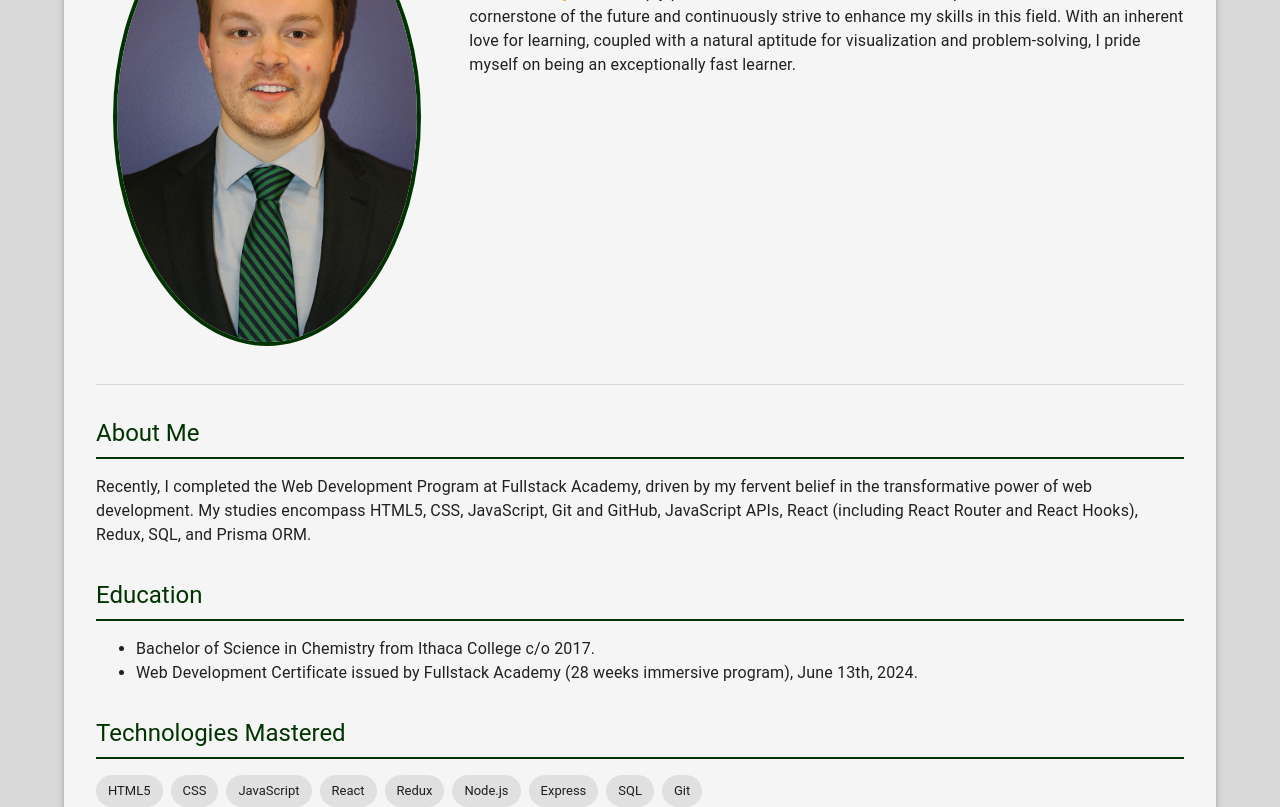
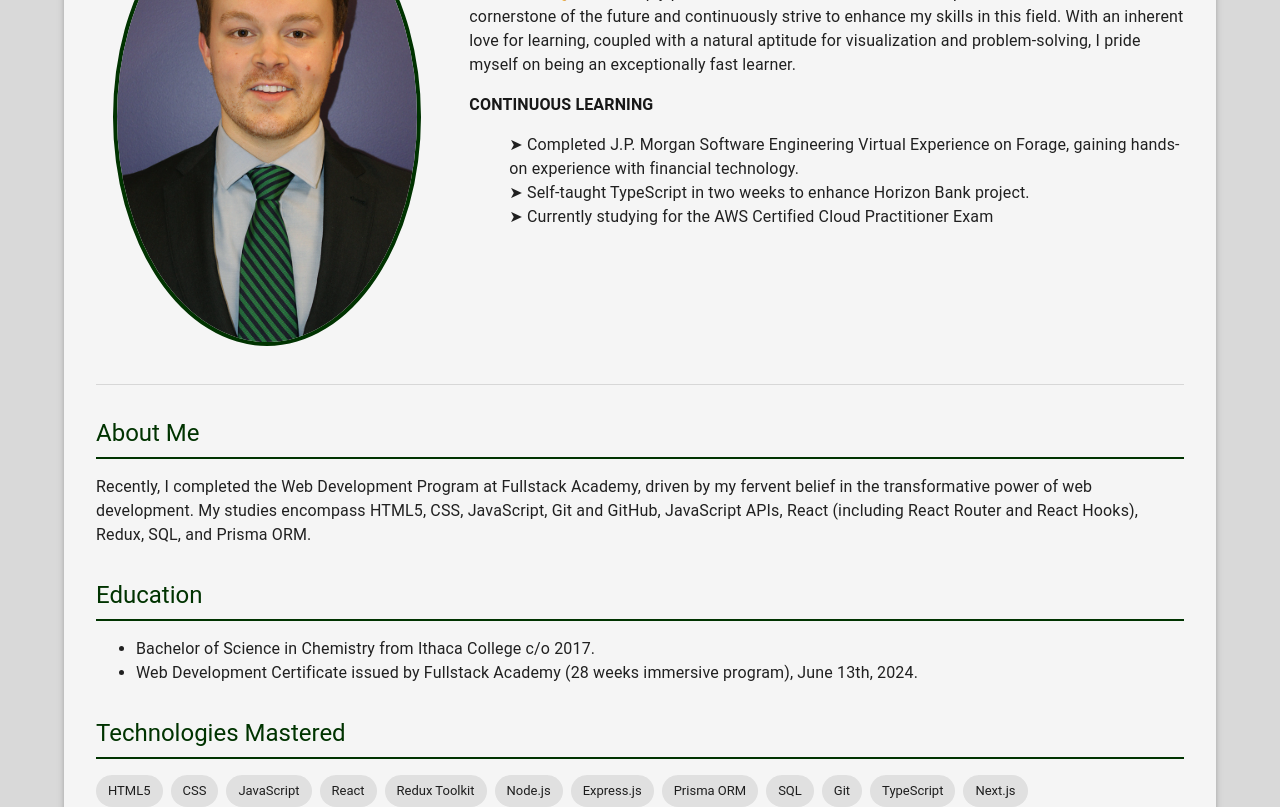
Before and after one commit to mattbixby123/bixbyPortfolio, a React (Vite) app: page / in a window 1280 px wide. Shown: the part 240-1047 px from the top of the page. Built offline with nearby package versions, Linux system fonts and the light colour scheme.

Commit message:
CL added

```diff
--- a/src/client/components/Home.jsx
+++ b/src/client/components/Home.jsx
@@ -6,7 +6,17 @@ import TechnologyBadge from './TechnologyBadge';
 import SectionTitle from './SectionTitle';
 
 const technologies = [
-  'HTML5', 'CSS', 'JavaScript', 'React', 'Redux', 'Node.js', 'Express', 'SQL', 'Git'
+  'HTML5',
+  'CSS',
+  'JavaScript',
+  'React',
+  'Redux Toolkit',
+  'Node.js',
+  'Express.js',
+  'Prisma ORM',
+  'SQL',
+  'Git',
+  'TypeScript', 'Next.js',
 ];
 
 function Home() {
@@ -41,6 +51,22 @@ function Home() {
             <Typography variant="body1" paragraph>
               Hello there 👋 ... I'm deeply passionate about full-stack web development. I view it as the cornerstone of the future and continuously strive to enhance my skills in this field. With an inherent love for learning, coupled with a natural aptitude for visualization and problem-solving, I pride myself on being an exceptionally fast learner.
             </Typography>
+            <Typography variant="body1" gutterBottom sx={{ fontWeight: 'bold', color: '#181818' }}>
+              CONTINUOUS LEARNING
+            </Typography>
+            <ul>
+
+              <Typography variant="body1">
+                ➤ Completed J.P. Morgan Software Engineering Virtual Experience on Forage, gaining hands-on experience with financial technology.
+                <br />
+                ➤ Self-taught TypeScript in two weeks to enhance Horizon Bank project.
+                <br />
+                {/* ➤ Actively participating in Capital One case interview workshops to prepare for the hiring process.
+                <br /> */}
+                ➤ Currently studying for the AWS Certified Cloud Practitioner Exam
+                <br />
+              </Typography>
+            </ul>
           </Grid>
         </Grid>
 
```
